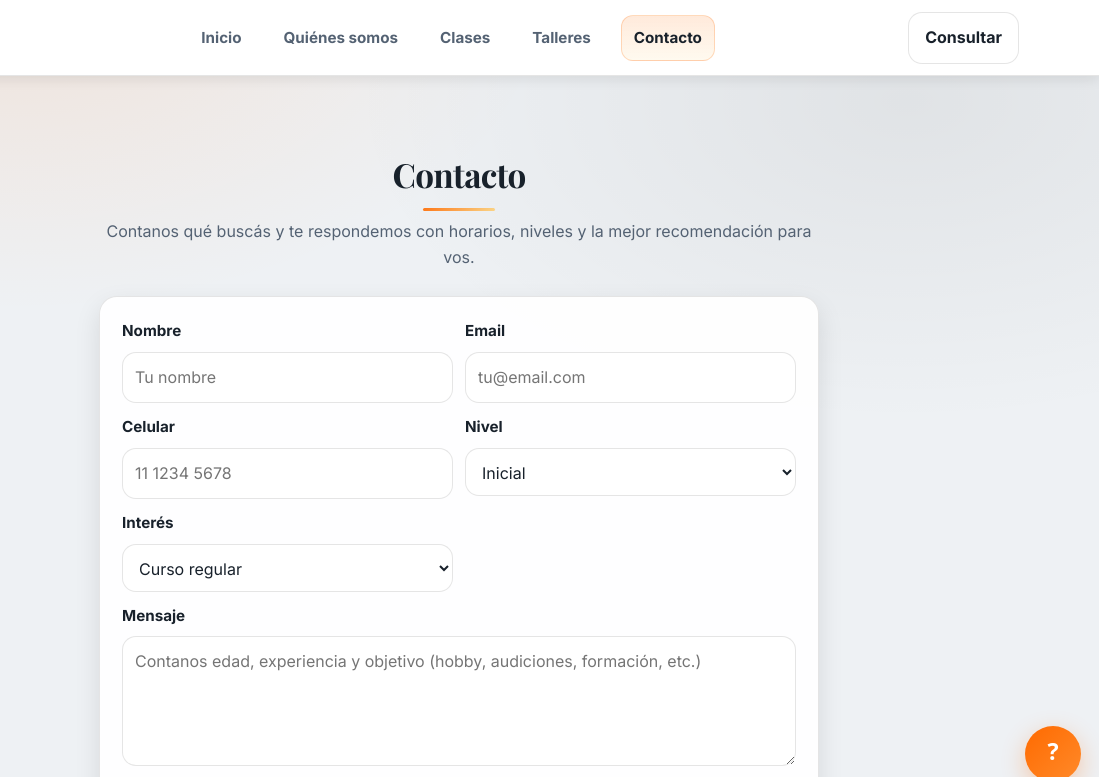
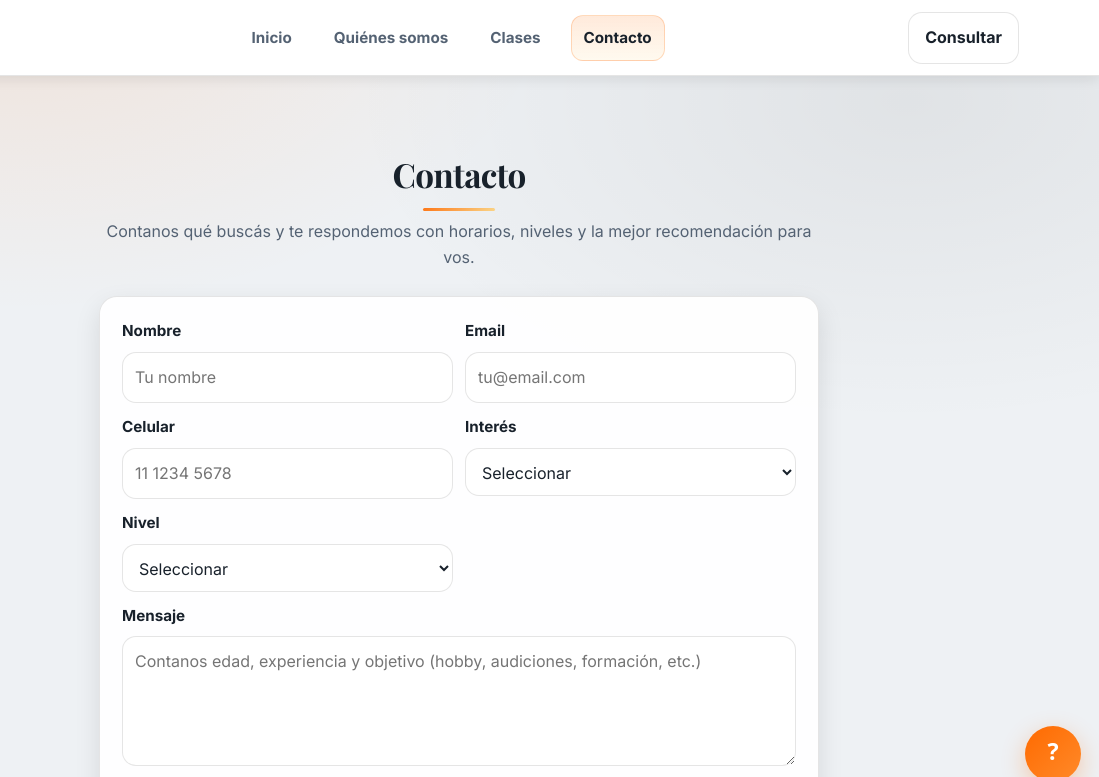
Before and after one commit to DamianSisto/Accion-musical, a plain HTML site: page pages/contacto.html in a window 1280 px wide. Shown: the top 777 px of the page, 181-1280 px from the left. Drawn offline with nearby package versions, Linux system fonts and the light colour scheme.

Commit message:
Mejoras en el estilo del formulario de contacto

```diff
--- a/pages/contacto.html
+++ b/pages/contacto.html
@@ -29,7 +29,6 @@
                 <a href="../index.html">Inicio</a>
                 <a href="quienes-somos.html">Quiénes somos</a>
                 <a href="clases.html">Clases</a>
-                <a href="talleres.html">Talleres</a>
                 <a href="contacto.html" aria-current="page">Contacto</a>
             </nav>
 
@@ -45,7 +44,6 @@
                 <a href="../index.html">Inicio</a>
                 <a href="quienes-somos.html">Quiénes somos</a>
                 <a href="clases.html">Clases</a>
-                <a href="talleres.html">Talleres</a>
                 <a href="contacto.html" aria-current="page">Contacto</a>
             </div>
         </div>
@@ -77,21 +75,25 @@
                         </div>
 
                         <div class="field">
+                            <label for="interes">Interés</label>
+                            <select id="interes" name="interes">
+                                <option value="" disabled selected>Seleccionar</option>
+                                <option value="canto">Canto</option>
+                                <option value="danza">Danza</option>
+                                <option value="teatro">Teatro</option>
+                                <option value="comedia-musical">Comedia musical</option>
+                                <option value="clases-de-verano">Clases de verano</option>
+                            </select>
+                        </div>
+
+                        <div class="field">
                             <label for="nivel">Nivel</label>
                             <select id="nivel" name="nivel">
+                                <option value="" disabled selected>Seleccionar</option>
                                 <option value="inicial">Inicial</option>
                                 <option value="intermedio">Intermedio</option>
                                 <option value="avanzado">Avanzado</option>
                                 <option value="no-se">No estoy segura/o</option>
-                            </select>
-                        </div>
-
-                        <div class="field">
-                            <label for="interes">Interés</label>
-                            <select id="interes" name="interes">
-                                <option value="curso">Curso regular</option>
-                                <option value="taller">Taller intensivo</option>
-                                <option value="orientacion">Quiero orientación</option>
                             </select>
                         </div>
                     </div>
```
Also changed, not shown: index.html (+0 -2 lines), pages/clases.html (+0 -2 lines), pages/quienes-somos.html (+0 -2 lines), pages/talleres.html (+0 -2 lines).
